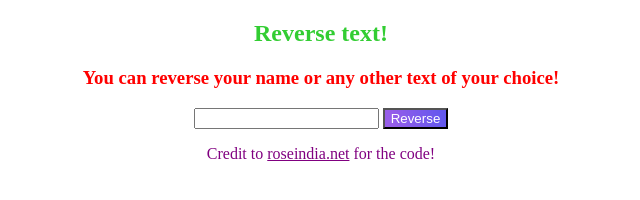
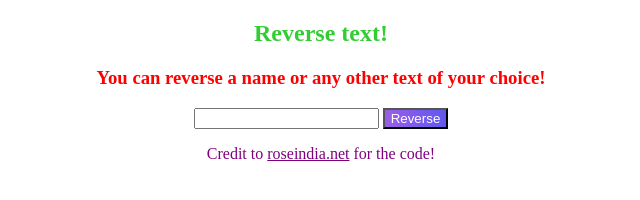
Before and after one commit to KendallDoesCoding/backward-text, a website: page index.html in a window 1280 px wide. Shown: the whole page, without its empty margins (319-959 px from the left). Drawn offline with Linux system fonts and the light colour scheme.

Commit message:
chore: you can reverse any name it doesnt have to be your name.

```diff
--- a/index.html
+++ b/index.html
@@ -12,7 +12,7 @@
       <!--- Code from https://www.roseindia.net/javascript/javascriptexamples/javascript-reverse-text-string.shtml -->
       <h2 class="heading">Reverse text!</h2>
       <h3 class="sub-heading">
-        You can reverse your name or any other text of your choice!
+        You can reverse a name or any other text of your choice!
       </h3>
       <form>
         <input id="text" type="text" name="rev" />
```
